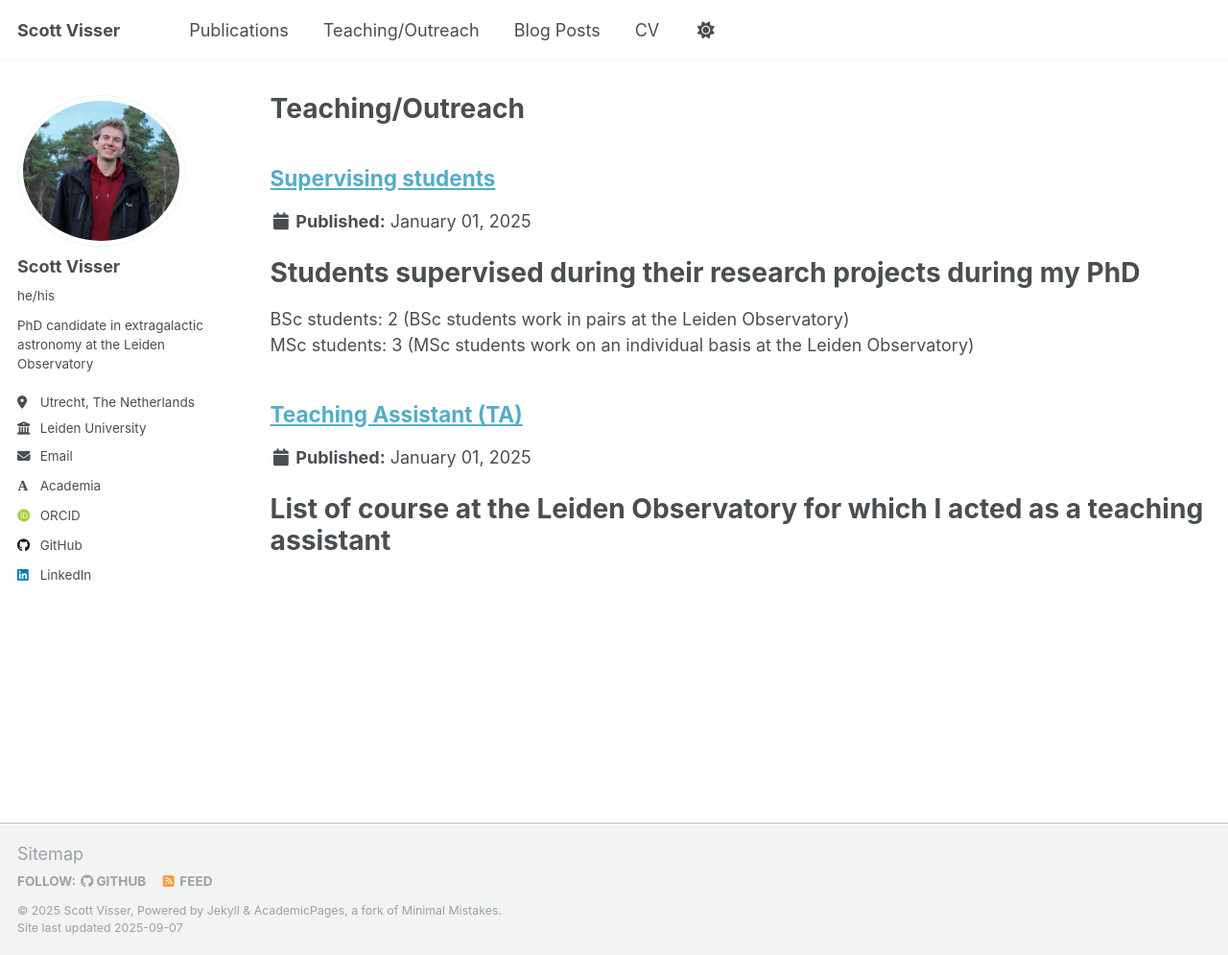
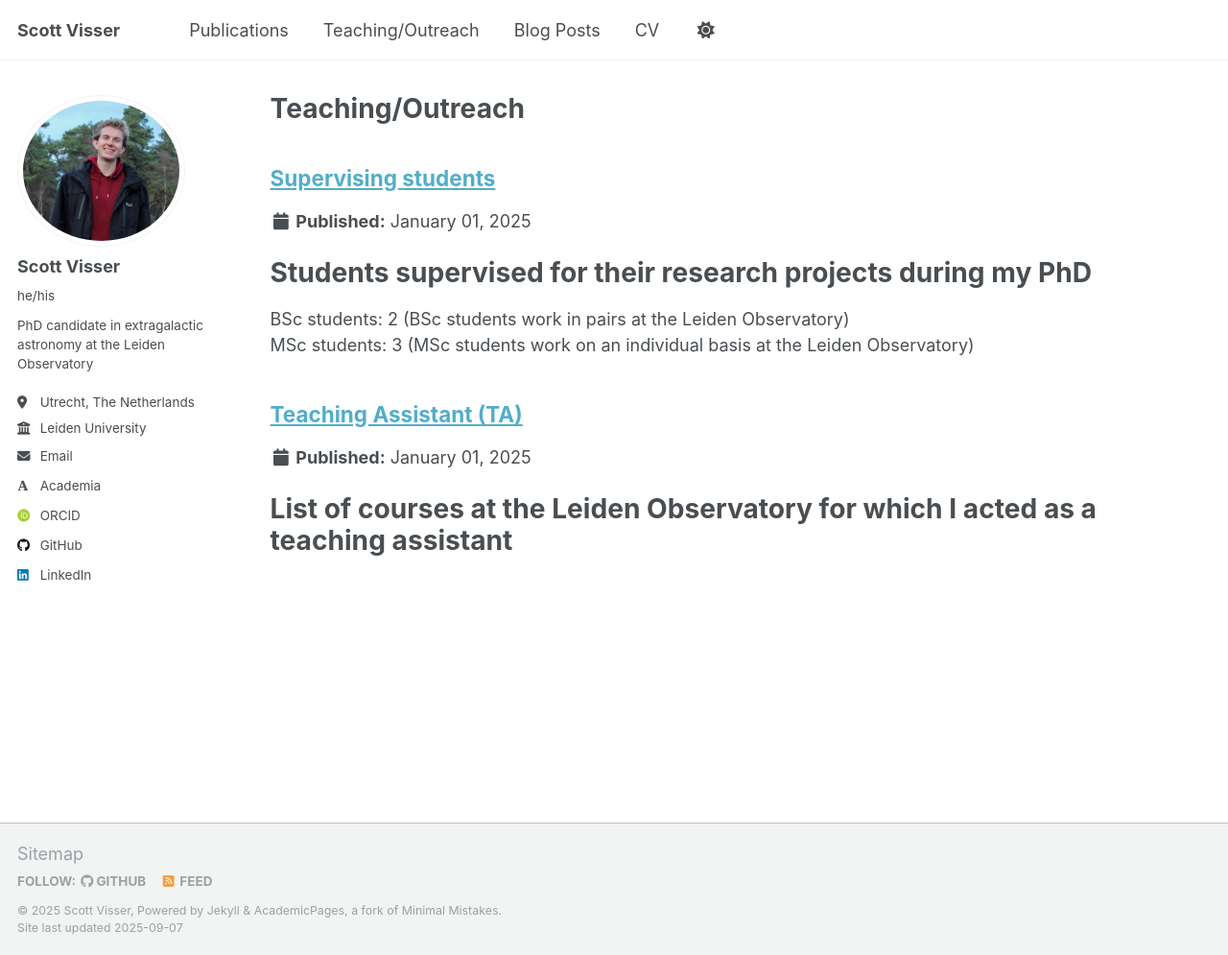
Before and after one commit to ScottV19/ScottV19.github.io, a Jekyll site: the page built from _pages/teaching-outreach.html, in a window 1280 px wide and 995 px high. Shown: the whole window at 96% size. Built offline with Jekyll 4.4.1, drawn with Linux system fonts in a browser that asks for light colours; some web fonts are replaced.

Commit message:
last update

```diff
--- a/_teaching-outreach/TA_tasks.md
+++ b/_teaching-outreach/TA_tasks.md
@@ -8,7 +8,7 @@ date: 2025-01-01
 location: "Leiden, The Netherlands"
 ---
 
-List of course at the Leiden Observatory for which I acted as a teaching assistant
+List of courses at the Leiden Observatory for which I acted as a teaching assistant
 ======
 
 
--- a/_teaching-outreach/student_supervision.md
+++ b/_teaching-outreach/student_supervision.md
@@ -8,7 +8,7 @@ date: 2025-01-01
 location: "Leiden, The Netherlands"
 ---
 
-Students supervised during their research projects during my PhD
+Students supervised for their research projects during my PhD
 ======
 BSc students: 2 (BSc students work in pairs at the Leiden Observatory) <br>
 MSc students: 3 (MSc students work on an individual basis at the Leiden Observatory)
```
